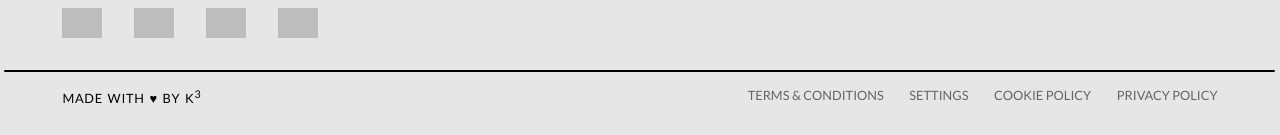
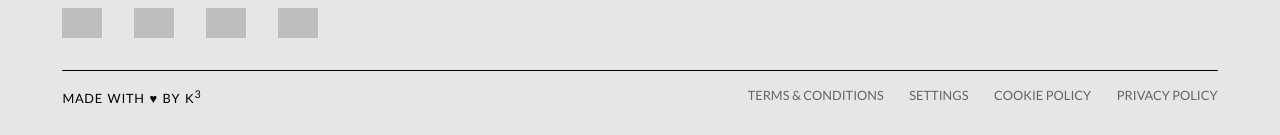
Before and after one commit to iamkcube/Skills-plus-plus-Zairza, a website built with Vite: page Task_2/index.html in a window 1280 px wide. Shown: the part 4045-4180 px from the top of the page. Built offline with nearby package versions, Linux system fonts and the light colour scheme; grey boxes are pictures that could not be loaded.

Commit message:
fixed overflow issues at smaller zoom ranges

```diff
--- a/Task_2/css/style.scss
+++ b/Task_2/css/style.scss
@@ -562,7 +562,6 @@ footer
 
 footer hr
 {
-    transform: scaleX(1.1) scaleY(1);
     background: #000;
     border: none;
     height: 0.1em;
```
Also changed, not shown: Task_2/css/styles.css, 1 other file.
